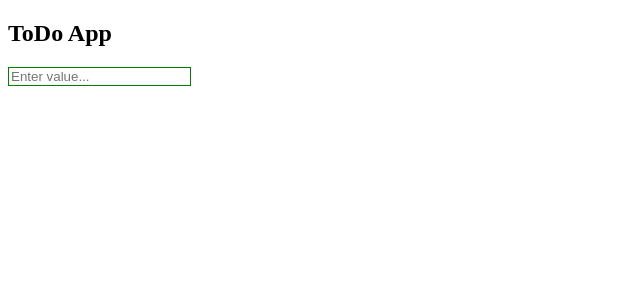
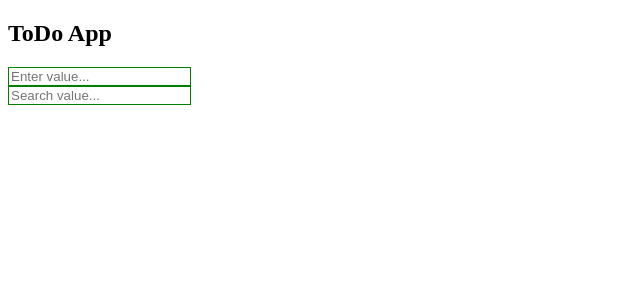
Before and after one commit to Marina8989/ReactLocalStorage, a React (Create React App) app: page / in a window 1280 px wide. Shown: the top 300 px of the page, without its empty margins (0-640 px from the left). Built offline with nearby package versions, Linux system fonts and the light colour scheme.

Commit message:
react app

```diff
--- a/src/App.js
+++ b/src/App.js
@@ -5,7 +5,9 @@ import './index.css';
 
 class App extends React.Component {
     state={
-        list: []
+        list: [],
+        searchInput: '',
+        score: null
     }
     // setInStorage = (list) => {
     //   window.localStorage.setItem('list', JSON.stringify(list));
@@ -35,17 +37,21 @@ class App extends React.Component {
        this.setState({list: newList});
        //this.setState(newList);
     }
+    handleSearch = (e) => {
+       this.setState({searchInput: e.target.value});
+    }
     // componentDidMount() {
     //     this.setState({
     //         list: JSON.parse(window.localStorage.getItem('list')) || []
     //     })
     // }
     render() {
+        const newList = this.state.list.filter(el => el.value.includes(this.state.searchInput))
         return(
             <div>
                 <h2>ToDo App</h2>
-                <Form handleSubmit={this.handleSubmit} />
-                <List list={this.state.list} handleToggle={this.handleToggle} handleRemove={this.handleRemove}/>
+                <Form handleSubmit={this.handleSubmit} handleSearch={this.handleSearch}/>
+                <List list={newList} handleToggle={this.handleToggle} handleRemove={this.handleRemove}/>
             </div>
         )
     }
--- a/src/components/Form.js
+++ b/src/components/Form.js
@@ -15,9 +15,12 @@ class Form extends React.Component {
     }
     render() {
         return(
+            <>
             <form onSubmit={this.handleSubmit}>
                 <input placeholder={"Enter value..."} value={this.state.inputValue} onChange={this.handleChange} style={{border: '1px solid green'}}/>
             </form>
+            <input onChange={this.props.handleSearch} placeholder={"Search value..."} style={{border: '1px solid green'}}/>
+           </>
         )
     }
 }
```
